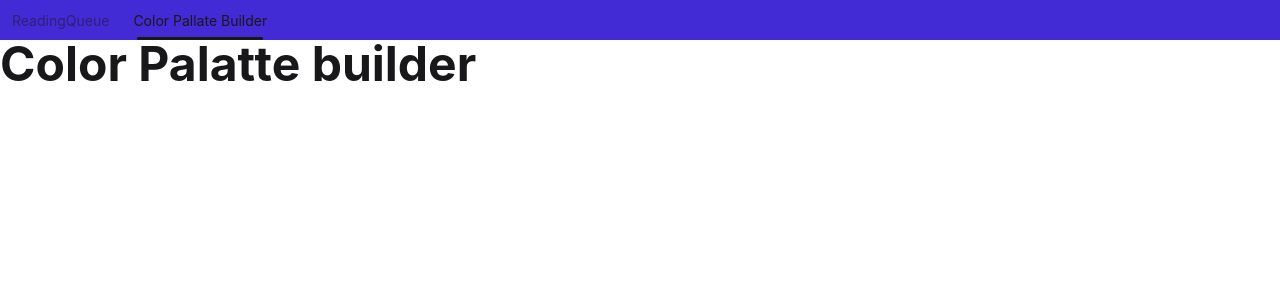
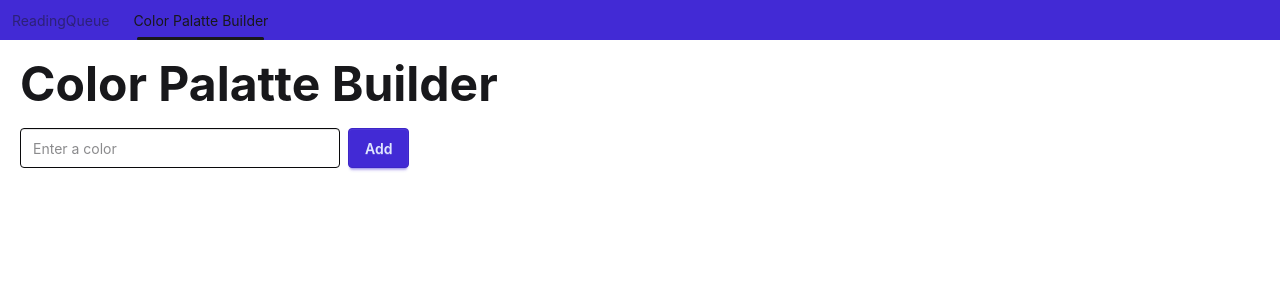
Before and after one commit to Joseph-Monakedi/Live-Coding, a React (Vite) app: page /ColorPalatteBuilder in a window 1280 px wide. Shown: the top 300 px of the page. Built offline with nearby package versions, Linux system fonts and the light colour scheme.

Commit message:
complete color pallete builder

```diff
--- a/src/App.tsx
+++ b/src/App.tsx
@@ -16,7 +16,7 @@ function App() {
           to="/colorPalatteBuilder"
           className={({ isActive }) => (isActive ? "tab tab-active" : "tab")}
         >
-          Color Pallate Builder
+          Color Palatte Builder
         </NavLink>
       </nav>
       <Outlet />
--- a/src/Pages/ColorPalatebuilder.tsx
+++ b/src/Pages/ColorPalatebuilder.tsx
@@ -1,9 +1,53 @@
 import { useState } from "react";
 
-function ColorPalateBuilder(){
-    const [input,setInput] =useState("")
-    return (<>
-    <h1 className="font-bold mb-5 text-5xl">Color Palatte builder</h1>
-    </>)
+function ColorPalateBuilder() {
+  const [input, setInput] = useState("");
+  const [colors, SetColors] = useState<string[]>([]);
+
+  function handleChange(color: string) {
+    setInput(color);
+  }
+
+  function handleAddColor(e: React.MouseEvent) {
+    e.preventDefault();
+    SetColors([...colors, input]);
+    setInput("");
+  }
+  return (
+    <div className="p-5">
+      <h1 className="font-bold mb-5 text-5xl">Color Palatte Builder</h1>
+      <form className="flex flex-wrap gap-2">
+        <input
+          placeholder="Enter a color"
+          value={input}
+          name="book"
+          onChange={(e) => handleChange(e.target.value)}
+          className="input input-neutral m"
+        ></input>
+        <div className="flex gap-2 flex-row">
+          <button
+            onClick={(e) => handleAddColor(e)}
+            className="btn btn-primary "
+          >
+            Add
+          </button>
+        </div>
+      </form>
+      <ul className="list gap-1">
+        {colors.map((color, index) => {
+          return (
+            <li key={index}
+            className="list-row">
+              <button
+                style={{ backgroundColor: color }}
+                className="btn btn-ghost"
+              />
+              {color}
+            </li>
+          );
+        })}
+      </ul>
+    </div>
+  );
 }
 export default ColorPalateBuilder;
```
